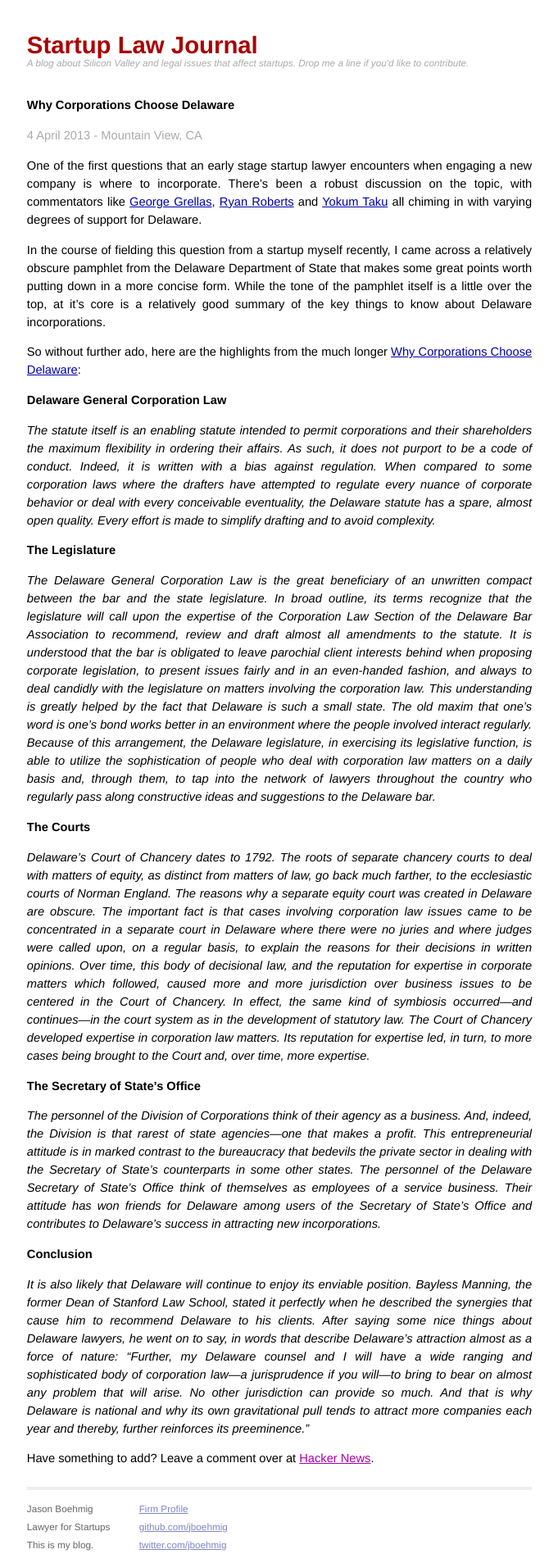
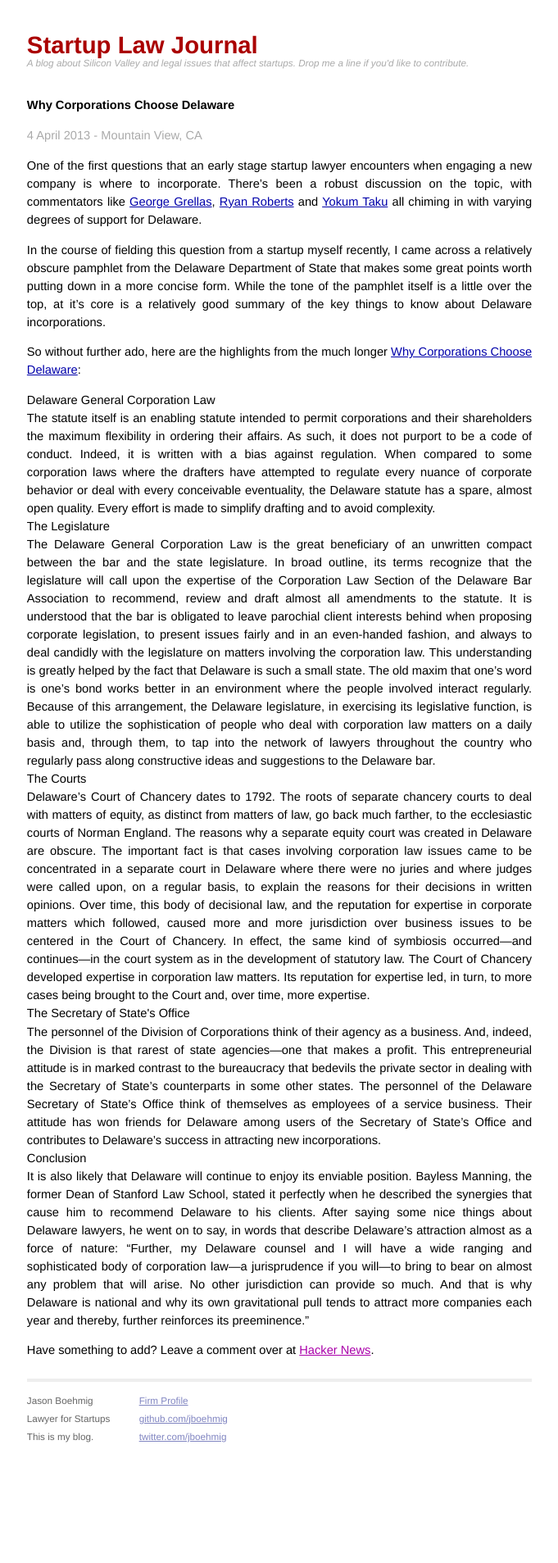
Before and after one commit to startuplawjournal/startuplawjournal.github.com, a Jekyll site: the page built from _posts/2013-04-04-why-corporations-choose-delaware.md, in a window 1280 px wide. Shown: the whole page at 82% size, without its empty margins (299-980 px from the left). Built offline with Jekyll 4.4.1, drawn with Linux system fonts in a browser that asks for light colours; Markdown is read by kramdown in place of the engine named in the settings; after the commit the page ends 1775 px from its top, so only the background shows below that; part of the change alters nothing that is shown.

Commit message:
gfm updates

```diff
--- a/_posts/2013-04-04-why-corporations-choose-delaware.md
+++ b/_posts/2013-04-04-why-corporations-choose-delaware.md
@@ -14,24 +14,27 @@ In the course of fielding this question from a startup myself recently, I came a
 
 So without further ado, here are the highlights from the much longer [Why Corporations Choose Delaware](http://corp.delaware.gov/whycorporations_web.pdf):
 
-**Delaware General Corporation Law**
+<dl>
+<dt>Delaware General Corporation Law</dt>
 
-*The statute itself is an enabling statute intended to permit corporations and their shareholders the maximum flexibility in ordering their affairs. As such, it does not purport to be a code of conduct. Indeed, it is written with a bias against regulation. When compared to some corporation laws where the drafters have attempted to regulate every nuance of corporate behavior or deal with every conceivable eventuality, the Delaware statute has a spare, almost open quality. Every effort is made to simplify drafting and to avoid complexity.*
+<dd>The statute itself is an enabling statute intended to permit corporations and their shareholders the maximum flexibility in ordering their affairs. As such, it does not purport to be a code of conduct. Indeed, it is written with a bias against regulation. When compared to some corporation laws where the drafters have attempted to regulate every nuance of corporate behavior or deal with every conceivable eventuality, the Delaware statute has a spare, almost open quality. Every effort is made to simplify drafting and to avoid complexity.</dd>
 
-**The Legislature**
+<dt>The Legislature</dt>
 
-*The Delaware General Corporation Law is the great beneficiary of an unwritten compact between the bar and the state legislature. In broad outline, its terms recognize that the legislature will call upon the expertise of the Corporation Law Section of the Delaware Bar Association to recommend, review and draft almost all amendments to the statute. It is understood that the bar is obligated to leave parochial client interests behind when proposing corporate legislation, to present issues fairly and in an even-handed fashion, and always to deal candidly with the legislature on matters involving the corporation law. This understanding is greatly helped by the fact that Delaware is such a small state. The old maxim that one’s word is one’s bond works better in an environment where the people involved interact regularly. Because of this arrangement, the Delaware legislature, in exercising its legislative function, is able to utilize the sophistication of people who deal with corporation law matters on a daily basis and, through them, to tap into the network of lawyers throughout the country who regularly pass along constructive ideas and suggestions to the Delaware bar.*
+<dd>The Delaware General Corporation Law is the great beneficiary of an unwritten compact between the bar and the state legislature. In broad outline, its terms recognize that the legislature will call upon the expertise of the Corporation Law Section of the Delaware Bar Association to recommend, review and draft almost all amendments to the statute. It is understood that the bar is obligated to leave parochial client interests behind when proposing corporate legislation, to present issues fairly and in an even-handed fashion, and always to deal candidly with the legislature on matters involving the corporation law. This understanding is greatly helped by the fact that Delaware is such a small state. The old maxim that one’s word is one’s bond works better in an environment where the people involved interact regularly. Because of this arrangement, the Delaware legislature, in exercising its legislative function, is able to utilize the sophistication of people who deal with corporation law matters on a daily basis and, through them, to tap into the network of lawyers throughout the country who regularly pass along constructive ideas and suggestions to the Delaware bar.</dd>
 
-**The Courts**
+<dt>The Courts</dt>
 
-*Delaware’s Court of Chancery dates to 1792. The roots of separate chancery courts to deal with matters of equity, as distinct from matters of law, go back much farther, to the ecclesiastic courts of Norman England. The reasons why a separate equity court was created in Delaware are obscure. The important fact is that cases involving corporation law issues came to be concentrated in a separate court in Delaware where there were no juries and where judges were called upon, on a regular basis, to explain the reasons for their decisions in written opinions. Over time, this body of decisional law, and the reputation for expertise in corporate matters which followed, caused more and more jurisdiction over business issues to be centered in the Court of Chancery. In effect, the same kind of symbiosis occurred—and continues—in the court system as in the development of statutory law. The Court of Chancery developed expertise in corporation law matters. Its reputation for expertise led, in turn, to more cases being brought to the Court and, over time, more expertise.*
+<dd>Delaware’s Court of Chancery dates to 1792. The roots of separate chancery courts to deal with matters of equity, as distinct from matters of law, go back much farther, to the ecclesiastic courts of Norman England. The reasons why a separate equity court was created in Delaware are obscure. The important fact is that cases involving corporation law issues came to be concentrated in a separate court in Delaware where there were no juries and where judges were called upon, on a regular basis, to explain the reasons for their decisions in written opinions. Over time, this body of decisional law, and the reputation for expertise in corporate matters which followed, caused more and more jurisdiction over business issues to be centered in the Court of Chancery. In effect, the same kind of symbiosis occurred—and continues—in the court system as in the development of statutory law. The Court of Chancery developed expertise in corporation law matters. Its reputation for expertise led, in turn, to more cases being brought to the Court and, over time, more expertise.</dd>
 
-**The Secretary of State's Office**
+<dt>The Secretary of State's Office</dt>
 
-*The personnel of the Division of Corporations think of their agency as a business. And, indeed, the Division is that rarest of state agencies—one that makes a profit. This entrepreneurial attitude is in marked contrast to the bureaucracy that bedevils the private sector in dealing with the Secretary of State’s counterparts in some other states. The personnel of the Delaware Secretary of State’s Office think of themselves as employees of a service business. Their attitude has won friends for Delaware among users of the Secretary of State’s Office and contributes to Delaware’s success in attracting new incorporations.*
+<dd>The personnel of the Division of Corporations think of their agency as a business. And, indeed, the Division is that rarest of state agencies—one that makes a profit. This entrepreneurial attitude is in marked contrast to the bureaucracy that bedevils the private sector in dealing with the Secretary of State’s counterparts in some other states. The personnel of the Delaware Secretary of State’s Office think of themselves as employees of a service business. Their attitude has won friends for Delaware among users of the Secretary of State’s Office and contributes to Delaware’s success in attracting new incorporations.</dd>
 
-**Conclusion**
+<dt>Conclusion</dt>
 
-*It is also likely that Delaware will continue to enjoy its enviable position. Bayless Manning, the former Dean of Stanford Law School, stated it perfectly when he described the synergies that cause him to recommend Delaware to his clients. After saying some nice things about Delaware lawyers, he went on to say, in words that describe Delaware’s attraction almost as a force of nature: “Further, my Delaware counsel and I will have a wide ranging and sophisticated body of corporation law—a jurisprudence if you will—to bring to bear on almost any problem that will arise. No other jurisdiction can provide so much. And that is why Delaware is national and why its own gravitational pull tends to attract more companies each year and thereby, further reinforces its preeminence.”*
+<dd>It is also likely that Delaware will continue to enjoy its enviable position. Bayless Manning, the former Dean of Stanford Law School, stated it perfectly when he described the synergies that cause him to recommend Delaware to his clients. After saying some nice things about Delaware lawyers, he went on to say, in words that describe Delaware’s attraction almost as a force of nature: “Further, my Delaware counsel and I will have a wide ranging and sophisticated body of corporation law—a jurisprudence if you will—to bring to bear on almost any problem that will arise. No other jurisdiction can provide so much. And that is why Delaware is national and why its own gravitational pull tends to attract more companies each year and thereby, further reinforces its preeminence.”</dd>
+
+</dl>
 
 Have something to add?  Leave a comment over at [Hacker News]().
```
